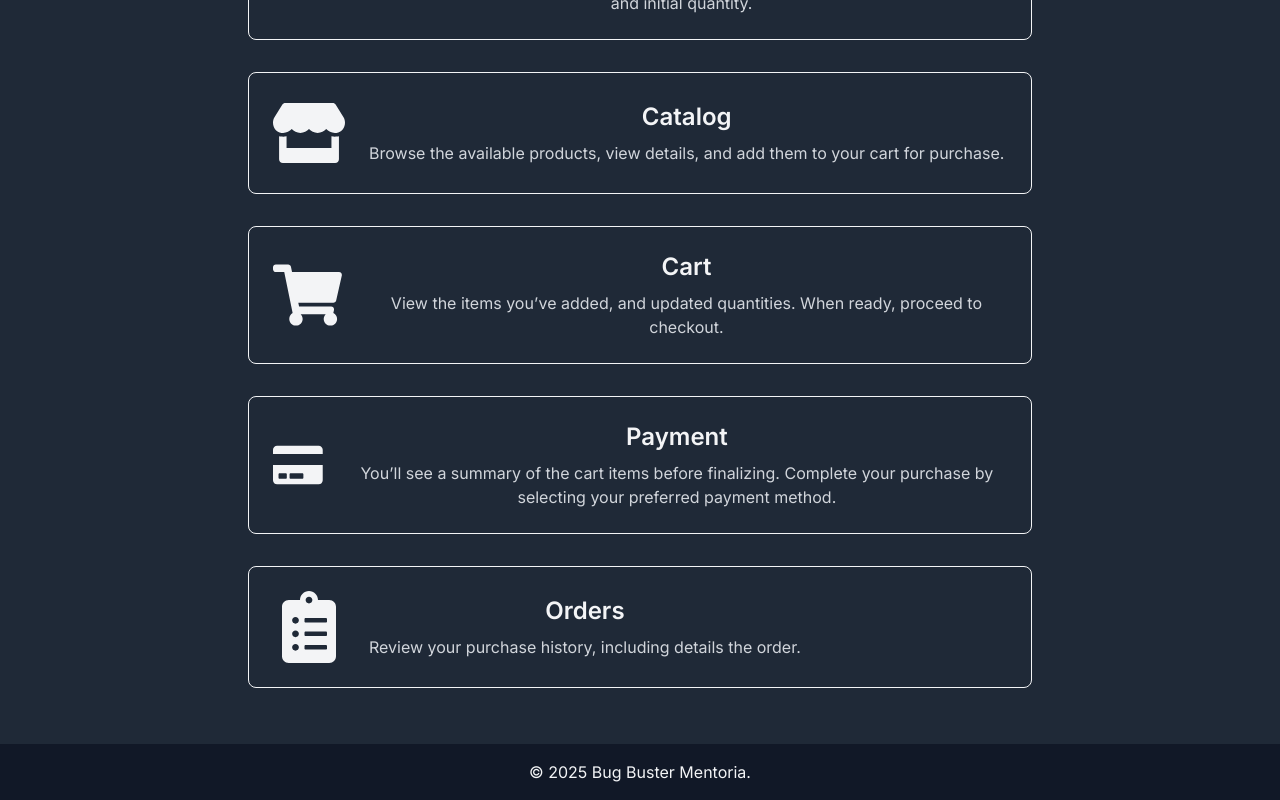
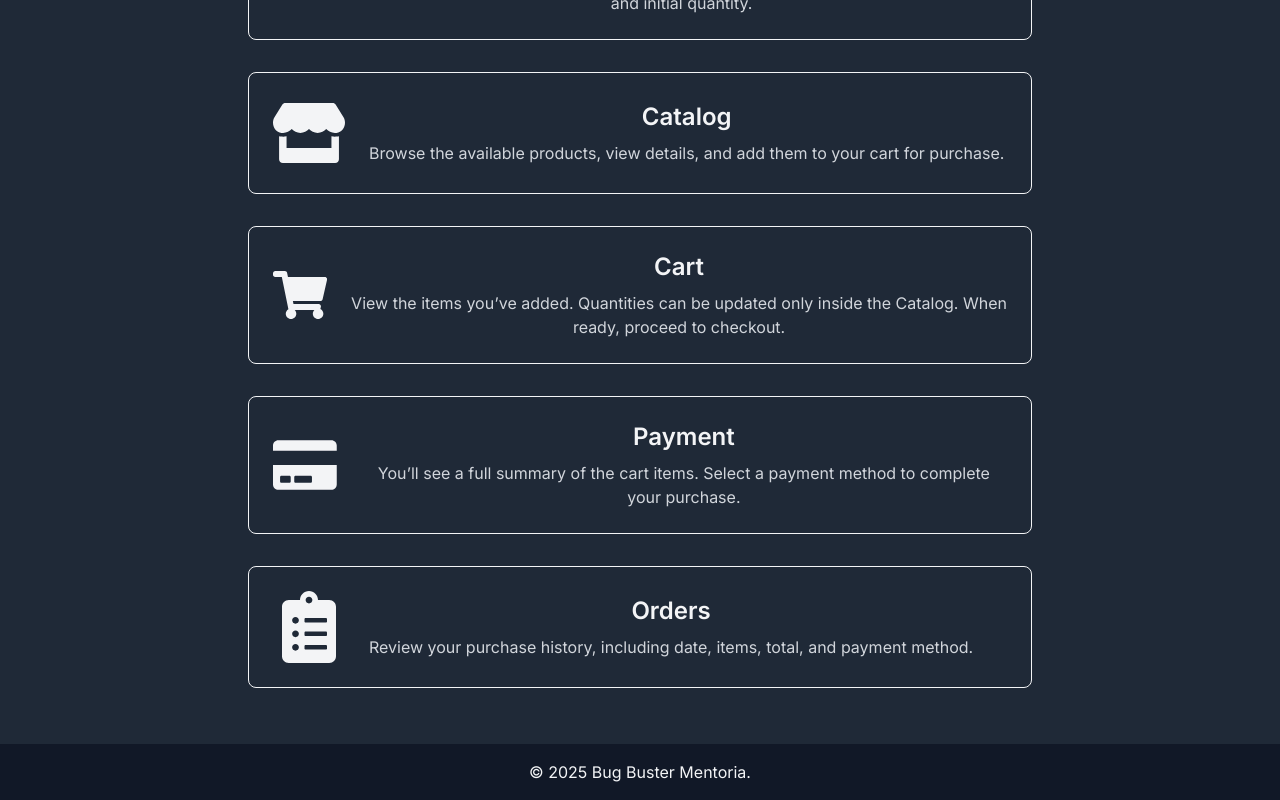
Before and after one commit to brunomachadors/playground, a Next.js app: page /store in a window 1280 px wide. Shown: the part 531-1331 px from the top of the page. Built offline with nearby package versions, Linux system fonts and the light colour scheme.

Commit message:
Fix instructions

```diff
--- a/src/app/components/Shop/Instructions.tsx
+++ b/src/app/components/Shop/Instructions.tsx
@@ -12,29 +12,47 @@ export default function Instructions() {
     <div
       id="instructionsContainer"
       className="bg-gray-800 p-6 text-gray-100 max-w-3xl sm:max-w-5xl mx-auto"
+      data-testid="instructions-page"
     >
       <h2
         id="instructionsHeader"
         className="text-4xl font-bold mb-8 text-center border-b border-gray-600 pb-4"
+        data-testid="instructions-title"
       >
         Instructions
       </h2>
 
-      <p className="mb-8 text-lg text-gray-300 text-center">
+      <p
+        className="mb-8 text-lg text-gray-300 text-center"
+        data-testid="instructions-description"
+      >
         Learn how to make the most of all the features in our application with
         these quick and easy-to-follow instructions. Each section is designed to
         make your experience even better!
       </p>
 
-      <div className="flex flex-col space-y-8">
+      <div className="flex flex-col space-y-8" data-testid="instructions-list">
+
         {/* Inventory */}
-        <div className="flex items-center space-x-6 border border-gray-100 p-6 rounded-lg">
-          <FaWarehouse className="text-7xl text-gray-100" />
+        <div
+          className="flex items-center space-x-6 border border-gray-100 p-6 rounded-lg"
+          data-testid="instructions-section-inventory"
+        >
+          <FaWarehouse
+            className="text-7xl text-gray-100"
+            data-testid="instructions-icon-inventory"
+          />
           <div>
-            <h3 className="text-2xl font-semibold text-gray-100 mb-2">
+            <h3
+              className="text-2xl font-semibold text-gray-100 mb-2"
+              data-testid="instructions-inventory-title"
+            >
               Inventory
             </h3>
-            <p className="text-gray-300">
+            <p
+              className="text-gray-300"
+              data-testid="instructions-inventory-text"
+            >
               Manage the store’s inventory and register new products by defining
               their name, price, and initial quantity.
             </p>
@@ -42,13 +60,25 @@ export default function Instructions() {
         </div>
 
         {/* Catalog */}
-        <div className="flex items-center space-x-6 border border-gray-100 p-6 rounded-lg">
-          <FaStore className="text-7xl text-gray-100" />
+        <div
+          className="flex items-center space-x-6 border border-gray-100 p-6 rounded-lg"
+          data-testid="instructions-section-catalog"
+        >
+          <FaStore
+            className="text-7xl text-gray-100"
+            data-testid="instructions-icon-catalog"
+          />
           <div>
-            <h3 className="text-2xl font-semibold text-gray-100 mb-2">
+            <h3
+              className="text-2xl font-semibold text-gray-100 mb-2"
+              data-testid="instructions-catalog-title"
+            >
               Catalog
             </h3>
-            <p className="text-gray-300">
+            <p
+              className="text-gray-300"
+              data-testid="instructions-catalog-text"
+            >
               Browse the available products, view details, and add them to your
               cart for purchase.
             </p>
@@ -56,43 +86,83 @@ export default function Instructions() {
         </div>
 
         {/* Cart */}
-        <div className="flex items-center space-x-6 border border-gray-100 p-6 rounded-lg">
-          <FaShoppingCart className="text-7xl text-gray-100" />
+        <div
+          className="flex items-center space-x-6 border border-gray-100 p-6 rounded-lg"
+          data-testid="instructions-section-cart"
+        >
+          <FaShoppingCart
+            className="text-7xl text-gray-100"
+            data-testid="instructions-icon-cart"
+          />
           <div>
-            <h3 className="text-2xl font-semibold text-gray-100 mb-2">Cart</h3>
-            <p className="text-gray-300">
-              View the items you’ve added, and updated quantities. When ready,
-              proceed to checkout.
+            <h3
+              className="text-2xl font-semibold text-gray-100 mb-2"
+              data-testid="instructions-cart-title"
+            >
+              Cart
+            </h3>
+            <p
+              className="text-gray-300"
+              data-testid="instructions-cart-text"
+            >
+              View the items you’ve added. Quantities can be updated only inside
+              the Catalog. When ready, proceed to checkout.
             </p>
           </div>
         </div>
 
         {/* Payment */}
-        <div className="flex items-center space-x-6 border border-gray-100 p-6 rounded-lg">
-          <FaCreditCard className="text-7xl text-gray-100" />
+        <div
+          className="flex items-center space-x-6 border border-gray-100 p-6 rounded-lg"
+          data-testid="instructions-section-payment"
+        >
+          <FaCreditCard
+            className="text-7xl text-gray-100"
+            data-testid="instructions-icon-payment"
+          />
           <div>
-            <h3 className="text-2xl font-semibold text-gray-100 mb-2">
+            <h3
+              className="text-2xl font-semibold text-gray-100 mb-2"
+              data-testid="instructions-payment-title"
+            >
               Payment
             </h3>
-            <p className="text-gray-300">
-              You’ll see a summary of the cart items before finalizing. Complete
-              your purchase by selecting your preferred payment method.
+            <p
+              className="text-gray-300"
+              data-testid="instructions-payment-text"
+            >
+              You’ll see a full summary of the cart items. Select a payment
+              method to complete your purchase.
             </p>
           </div>
         </div>
 
         {/* Orders */}
-        <div className="flex items-center space-x-6 border border-gray-100 p-6 rounded-lg">
-          <FaClipboardList className="text-7xl text-gray-100" />
+        <div
+          className="flex items-center space-x-6 border border-gray-100 p-6 rounded-lg"
+          data-testid="instructions-section-orders"
+        >
+          <FaClipboardList
+            className="text-7xl text-gray-100"
+            data-testid="instructions-icon-orders"
+          />
           <div>
-            <h3 className="text-2xl font-semibold text-gray-100 mb-2">
+            <h3
+              className="text-2xl font-semibold text-gray-100 mb-2"
+              data-testid="instructions-orders-title"
+            >
               Orders
             </h3>
-            <p className="text-gray-300">
-              Review your purchase history, including details the order.
+            <p
+              className="text-gray-300"
+              data-testid="instructions-orders-text"
+            >
+              Review your purchase history, including date, items, total, and
+              payment method.
             </p>
           </div>
         </div>
+
       </div>
     </div>
   );
```
